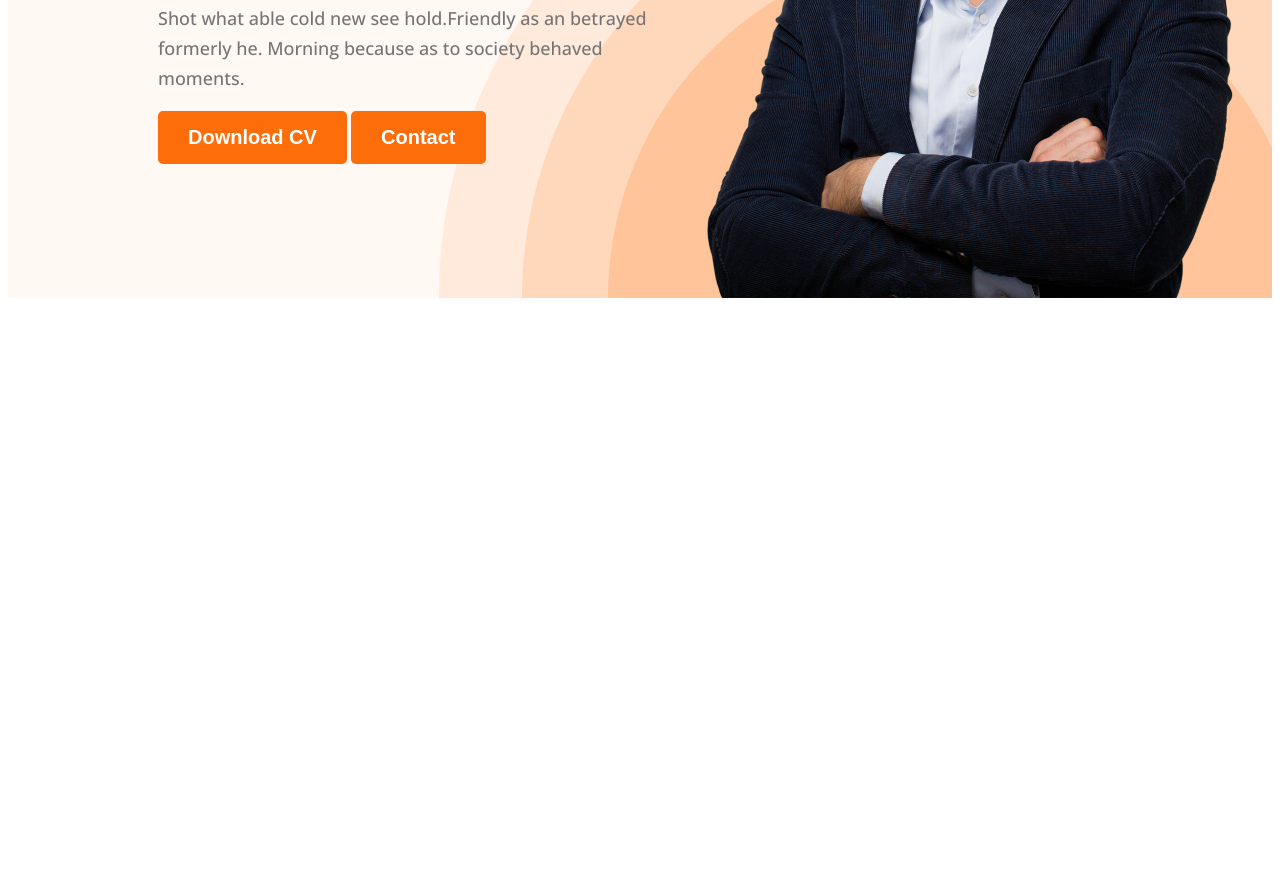
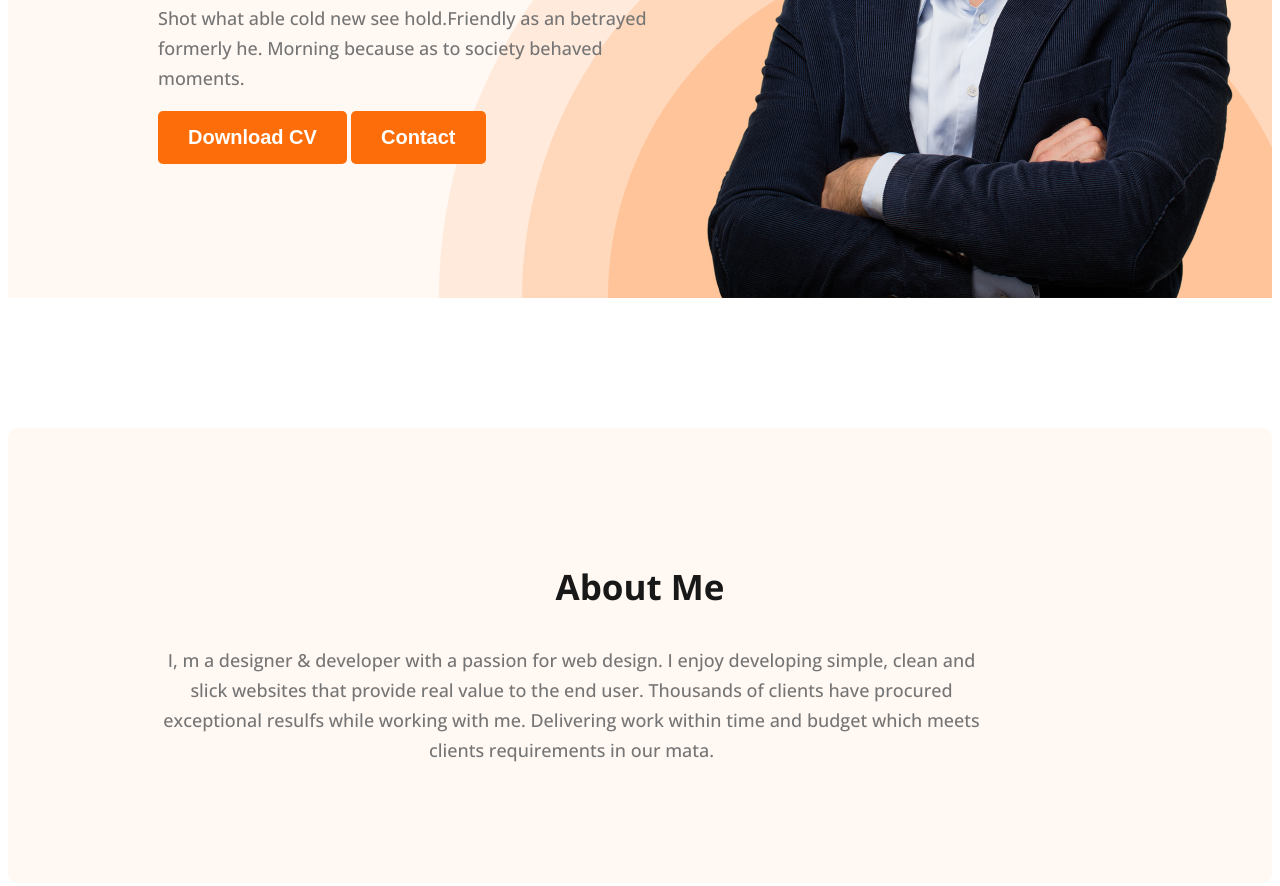
Before and after one commit to nisma687/webdeveloper-protfolio, a plain HTML site: page index.html in a window 1280 px wide. Shown: the part 567-1453 px from the top of the page. Before the commit the page ends 873 px from the top, so only its background shows below. Drawn offline with nearby package versions, Linux system fonts and the light colour scheme.

Commit message:
did the part of about and css a bit

```diff
--- a/index.html
+++ b/index.html
@@ -35,6 +35,11 @@
     </header>
     <main>
 
+        <section class="about">
+            <h3 class="section-tittle">About Me</h3>
+            <p class="section-description">I, m a designer & developer with a passion for web design. I enjoy developing simple, clean and slick websites that provide real value to the end user. Thousands of clients have procured exceptional resulfs while working with me. Delivering work within time and budget which meets clients requirements in our mata.</p>
+        </section>
+
     </main>
 
     <footer>
--- a/styles/portfolio.css
+++ b/styles/portfolio.css
@@ -120,3 +120,39 @@ banner .banner-image
     width: 500px;
 
 }
+
+
+.section-tittle
+{
+    color:  #181818;
+    text-align: center;
+    font-size: 35px;
+    font-weight: 700;
+
+}
+.section-description
+{
+    color:  #757575;
+text-align: center;
+font-size: 18px;
+font-weight: 400;
+line-height: 30px;
+display: flex;
+width: 827px;
+flex-direction: column;
+}
+
+
+
+/* main section styles */
+
+
+/* about section styles */
+
+.about
+{
+    padding: 100px 150px;
+    background-color: #FFF8F3;
+    border-radius: 10px;
+    margin-top: 130px;
+}
```
